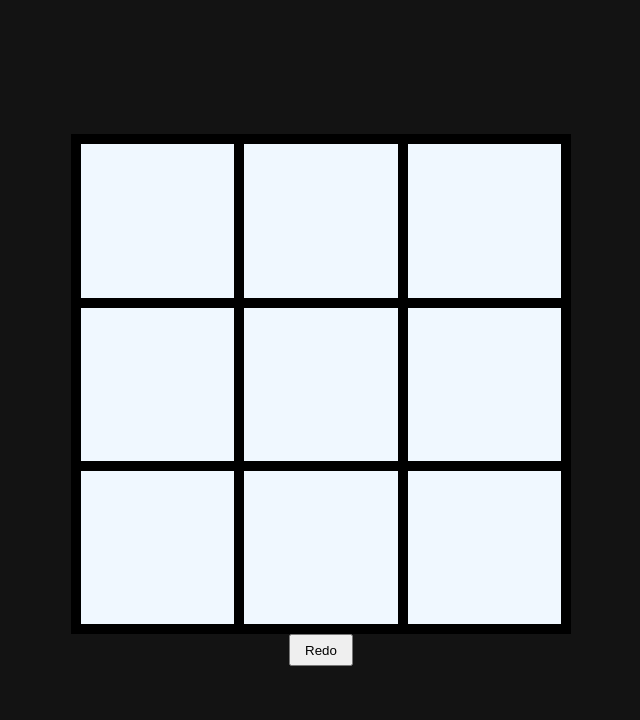
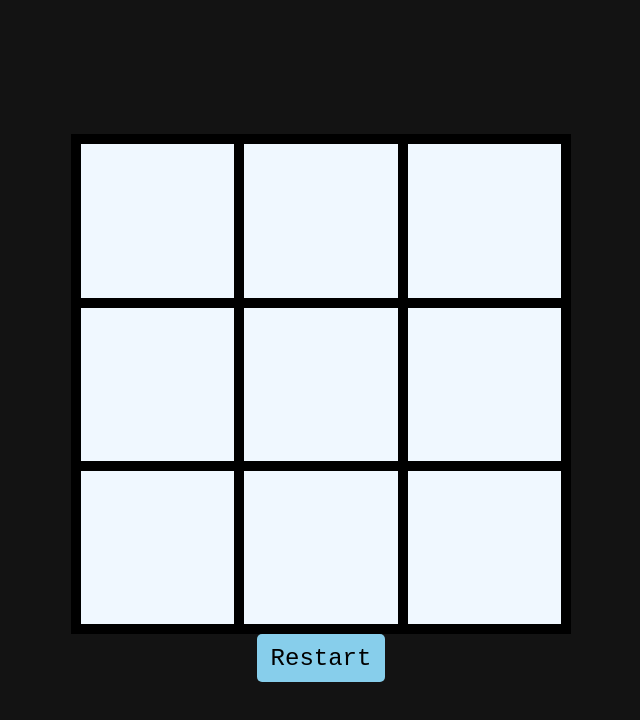
Before and after one commit to Arkrez/Repos, a plain HTML site: page index.html in a window 1280 px wide. Shown: the whole page, without its empty margins (319-959 px from the left). Drawn offline with Linux system fonts and the light colour scheme.

Commit message:
Making restart button look better

```diff
--- a/app.js
+++ b/app.js
@@ -5,7 +5,7 @@ function sleep(ms) {
 }
 
 //This Module will contain functions for controlling the board
-const BoardModule = (function(){
+const BoardModule = (()=>{
     //Initializing the board obj to return to expose the board controlloer functions
     BoardController = {};
     //Creating an array of all of the tile divs
@@ -56,9 +56,9 @@ const BoardModule = (function(){
         (async () =>{
             await sleep(50);
             tiles[0].div.classList.add("winner");
-            await sleep(200);
+            await sleep(50);
             tiles[1].div.classList.add("winner");
-            await sleep(350);
+            await sleep(50);
             tiles[2].div.classList.add("winner");
         })();
 
@@ -71,22 +71,22 @@ const BoardModule = (function(){
         {
             if(dsBoard[i][0].val == dsBoard[i][1].val && dsBoard[i][1].val ==  dsBoard[i][2].val && dsBoard[i][1].val != -1)
             {
-                Highlight([dsBoard[i][0], dsBoard[i][1],dsBoard[i][2] ])
+                Highlight([dsBoard[i][0], dsBoard[i][1],dsBoard[i][2] ]);
                 return dsBoard[i][0].val;
             }
 
             if(dsBoard[0][i].val == dsBoard[1][i].val && dsBoard[1][i].val == dsBoard[2][i].val && dsBoard[1][i].val != -1){
-                Highlight([dsBoard[0][i], dsBoard[1][i],dsBoard[2][i] ])
+                Highlight([dsBoard[0][i], dsBoard[1][i],dsBoard[2][i] ]);
                 return dsBoard[0][i].val;
             }
         }
         //checking diagnols
         if(dsBoard[0][0].val == dsBoard[1][1].val && dsBoard[1][1].val == dsBoard[2][2].val && dsBoard[2][2].val != -1){
-            Highlight([dsBoard[0][0], dsBoard[1][1],dsBoard[2][2] ])
+            Highlight([dsBoard[0][0], dsBoard[1][1],dsBoard[2][2] ]);
             return dsBoard[0][0].val;
         }
         if(dsBoard[0][2].val == dsBoard[1][1].val && dsBoard[1][1].val == dsBoard[2][0].val && dsBoard[2][0].val != -1){
-            Highlight([dsBoard[0][2], dsBoard[1][1],dsBoard[2][0] ])
+            Highlight([dsBoard[0][2], dsBoard[1][1],dsBoard[2][0] ]);
             return dsBoard[0][2].val;
         }
         return -1;
@@ -104,7 +104,7 @@ const BoardModule = (function(){
 })();
 
 //Thus module hods all of the functions for the player and computer moves
-const MoveModule = (function(){
+const MoveModule = (()=>{
     //creating the controller that will expose all of the modules functions
     MoveController = {};
     //function that dictates where the computer moves * consults the boardController.options array to determine where it can move
--- a/index.html
+++ b/index.html
@@ -20,6 +20,6 @@
         <div class="tile"></div>
         <div class="tile"></div>
     </div>
-    <button class="redo">Redo</button>
+    <button class="redo">Restart</button>
 </body>
 </html>
--- a/style.css
+++ b/style.css
@@ -34,9 +34,18 @@ body{
     font-size: 3rem;
 }
 .redo{
-    width: 4rem;
-    height: 2rem;
+    font-family: 'Courier New', Courier, monospace;
+    font-size: x-large;
+    width: 8rem;
+    height: 3rem;
+    background-color: skyblue;
+    border: solid 0px;
+    border-radius: 5px;
 }
+.redo:hover{
+    background-color: aquamarine;
+}
+.redo:hover,
 .tile:hover{
     transform: scale(1.05);
 }
```
